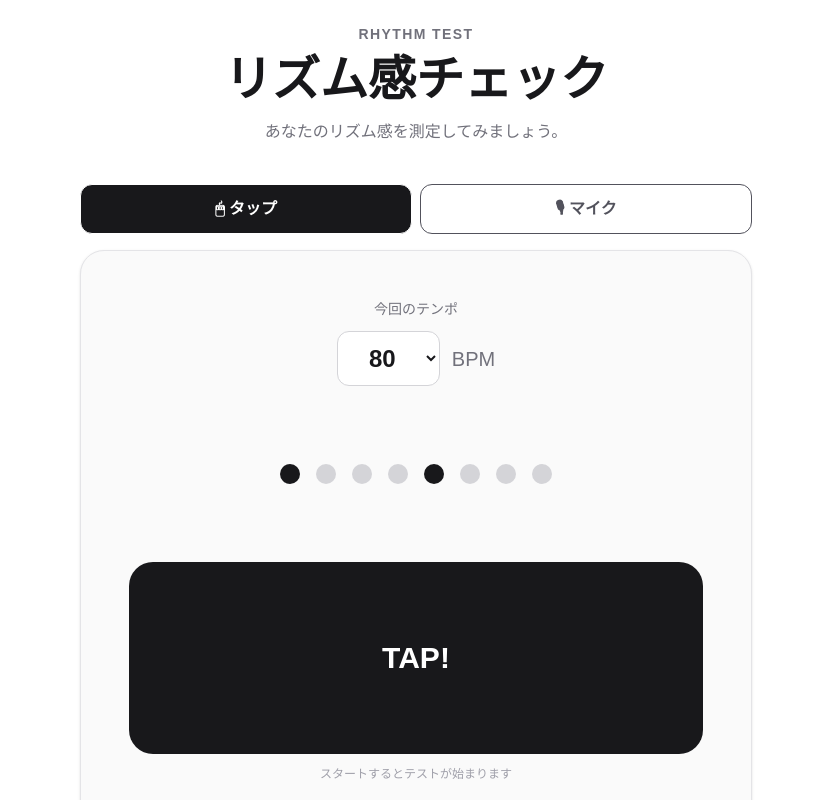
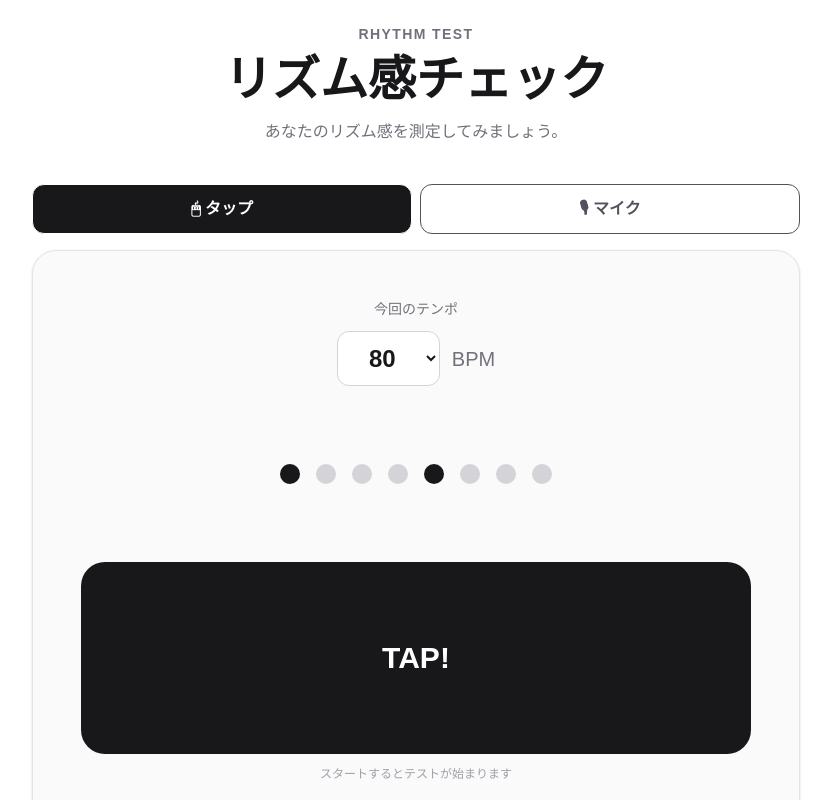
Before and after one commit to hythm-onkan/rhythm-test, a Next.js app: page / in a window 1280 px wide. Shown: the top 800 px of the page, without its empty margins (224-1055 px from the left). Built offline with nearby package versions, Linux system fonts and the light colour scheme.

Commit message:
スマホ表示の横幅を調整

```diff
--- a/app/page.tsx
+++ b/app/page.tsx
@@ -1599,7 +1599,7 @@
       translate="no"
       className="min-h-screen bg-white text-zinc-900 flex items-center justify-center p-6"
     >
-      <div className="w-full max-w-2xl">
+      <div className="w-full max-w-3xl">
 
         {/* タイトル */}
 
```
